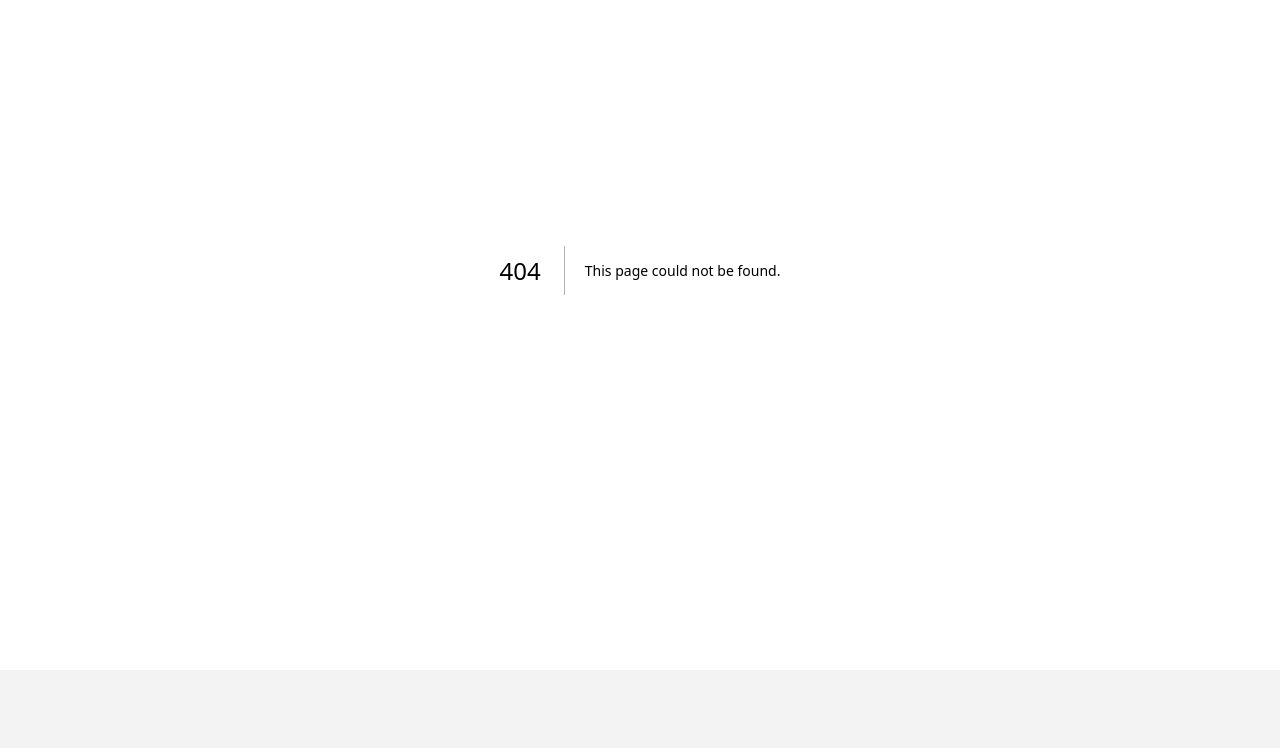
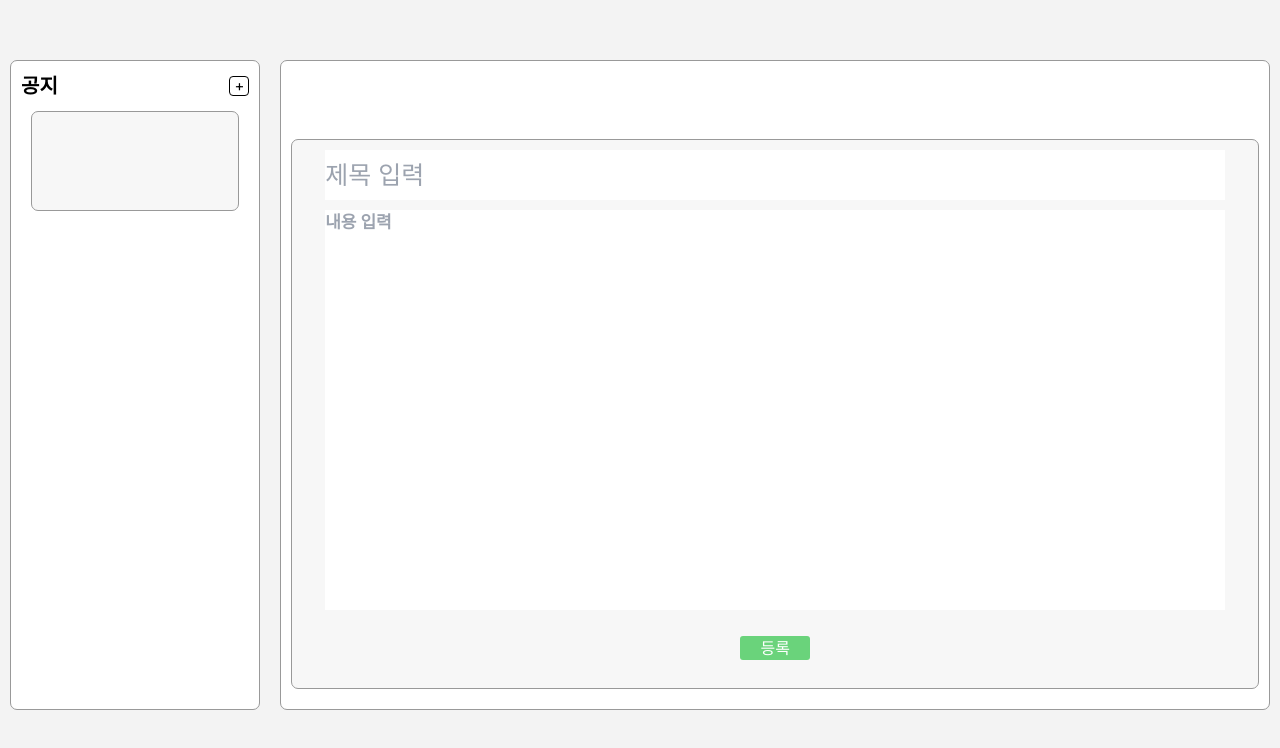
Before and after one commit to kody-gsm/kiwi-front, a Next.js app: page /notice/admin/addition in a window 1280 px wide. Before the commit this address had no page. Shown: the part 130-878 px from the top of the page. Before the commit the page ends 800 px from the top, so only its background shows below. Built offline with nearby package versions, Linux system fonts and the light colour scheme.

Commit message:
공지 페이지 추가하기

```diff
--- /dev/null
+++ b/app/notice/admin/addition/page.tsx
@@ -0,0 +1,43 @@
+"use client"
+
+import Link from "next/link";
+import * as S from "../../../stylesheets/index"
+import { useState } from "react";
+
+export default function NoticeAdminAddition() {
+    const [notices, setNotices] = useState<any[] | null>(null)
+
+    return (
+        <S.Background>
+            <S.NoticeListBackground>
+                <S.NoticeHeader>
+                    <S.NoticeListText>공지</S.NoticeListText>
+                    <S.NoticeListA href="./addition/page.tsx">
+                        <S.PlusButton>+</S.PlusButton>
+                    </S.NoticeListA>
+
+                </S.NoticeHeader>
+                <S.NoticeBody>
+                    <S.NoticeList>
+                        {notices?.map((notice) => (
+                            <div key={notice.id}>
+                                <h3>{notice.title}</h3>
+                                <p>{notice.body}</p>
+                            </div>
+                        ))}
+                    </S.NoticeList>
+                </S.NoticeBody>
+            </S.NoticeListBackground>
+
+            <S.NoticeListDetail>
+                <S.NoticeListDetailContainer>
+                    <S.NoticeForm>
+                        <S.NoticeTitleInput type="text" placeholder="제목 입력" /> <br />
+                        <S.NoticeBodyInput placeholder="내용 입력 " /> <br />
+                        <S.NoticeFormWrite>등록</S.NoticeFormWrite>
+                    </S.NoticeForm>
+                </S.NoticeListDetailContainer>
+            </S.NoticeListDetail>
+        </S.Background>
+    );
+}
--- /dev/null
+++ b/app/notice/admin/page.tsx
@@ -0,0 +1,33 @@
+"use client"
+
+import Link from "next/link";
+import * as S from "../../stylesheets/index"
+
+export default function NoticeAdmin() {
+    return (
+        <S.Background>
+            <S.NoticeListBackground>
+                <S.NoticeHeader>
+                    <S.NoticeListText>공지</S.NoticeListText>
+                    <S.NoticeListA href="/notice/admin/addition/">
+                        <S.PlusButton>+</S.PlusButton>
+                    </S.NoticeListA>
+
+                </S.NoticeHeader>
+                <S.NoticeBody>
+                    <S.NoticeList>
+
+                    </S.NoticeList>
+                </S.NoticeBody>
+
+            </S.NoticeListBackground>
+
+            <S.NoticeListDetail>
+                <S.NoticeListDetailContainer>
+                    <S.NoticeListDetailImg src="/x-circle.png" />
+                    <S.NoticeListDetailP>공지사항을 선택해주세요.</S.NoticeListDetailP>
+                </S.NoticeListDetailContainer>
+            </S.NoticeListDetail>
+        </S.Background>
+    );
+}
--- /dev/null
+++ b/app/notice/page.tsx
@@ -0,0 +1,23 @@
+"use client"
+
+import NavBar from "../component/navbar";
+import * as S from "../stylesheets/index"
+
+export default function Notice() {
+    return (
+        <S.Background>
+            <S.NoticeListBackground>
+                <S.NoticeListText>공지</S.NoticeListText>
+                {/* 공지 목록이 들어갈 자리 */}
+            </S.NoticeListBackground>
+
+            <S.NoticeListDetail>
+                <S.NoticeListDetailContainer>
+                    <S.NoticeListDetailImg src="x-circle.png" />
+                    <S.NoticeListDetailP>공지사항을 선택해주세요.</S.NoticeListDetailP>
+                </S.NoticeListDetailContainer>
+            </S.NoticeListDetail>
+            <NavBar></NavBar>
+        </S.Background>
+    );
+}
--- /dev/null
+++ b/app/stylesheets/index.ts
@@ -0,0 +1,129 @@
+import styled from "styled-components";
+
+export const Background = styled.div`
+    width: 100%;
+    max-width: 1500px;
+    margin: 180px auto 50px auto;
+    display: flex;
+    justify-content: center;
+`;
+
+export const NoticeListBackground = styled.div`
+    width: 300px;
+    height: 650px;
+    border: 1px solid #999;
+    background-color: #FFFFFF;
+    border-radius: 7px;
+    margin: 10px;
+    padding: 10px;
+`;
+
+export const NoticeHeader = styled.div`
+    display: flex;
+    justify-content: space-between;
+    align-items: center;
+`;
+
+export const NoticeListDetail = styled.div`
+    width: 1200px;
+    height: 650px;
+    border: 1px solid #999;
+    background-color: #FFFFFF;
+    border-radius: 7px;
+    margin: 10px;
+    padding: 10px;
+    display: flex;
+    justify-content: center;
+    align-items: center;
+`;
+
+export const NoticeListText = styled.strong`
+    font-size: 20px;
+`;
+
+export const NoticeListDetailContainer = styled.div`
+    width: 100%;
+    display: flex;
+    flex-direction: column;
+    justify-content: center;
+    align-items: center;
+    text-align: center;
+`;
+
+export const NoticeListDetailImg = styled.img`
+    max-width: 100%;
+    height: auto;
+`;
+
+export const NoticeListDetailP = styled.p`
+    font-size: 20px;
+    font-weight: 700;
+    margin-top: 10px;
+`;
+
+export const NoticeListA = styled.a`
+    display: flex;
+    justify-content: center;
+    align-items: center;
+    width: 20px;
+    height: 20px;
+    border: 1.5px solid #000;
+    border-radius: 4px;
+`;
+
+export const PlusButton = styled.span`
+    font-size: 15px;
+`
+
+export const NoticeForm = styled.form`
+    width: 100%;
+    height: 550px;
+    border: 1px solid #999;
+    background-color: #F7F7F7;
+    border-radius: 7px;
+    margin: 12px;
+    margin-top: 70px;
+`;
+
+export const NoticeTitleInput = styled.input`
+    width: 100%;
+    max-width: 900px;
+    height: 50px;
+    margin-top: 10px;
+    font-size: 25px;
+`
+
+export const NoticeBodyInput = styled.textarea`
+    font-size: 17px;
+    width: 100%;
+    max-width: 900px;
+    height: 400px;
+    margin-top: 10px;
+    resize: none;
+    font-weight: bold;
+`
+
+export const NoticeFormWrite = styled.button`
+    margin-top: 20px;
+    background: #6AD37B;
+    border-radius: 3px;
+    color: #FFFFFF;
+    width: 70px;
+`
+
+export const NoticeBody = styled.div`
+    display: flex;
+    justify-content: space-between;
+    align-items: center;
+`
+
+export const NoticeList = styled.div`
+    width: 100%;
+    max-width: 250px;
+    height: 100px;
+    border: 1px solid #999;
+    background-color: #F7F7F7;
+    border-radius: 7px;
+    margin: 10px;
+    padding: 10px;
+`
```
Also changed, not shown: public/x-circle.png (added).
